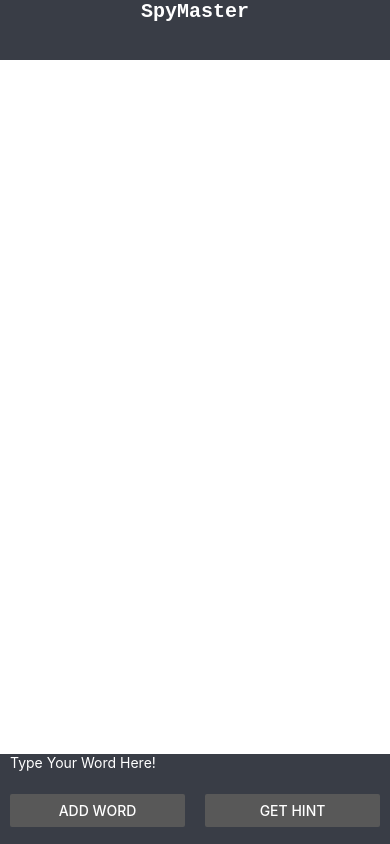
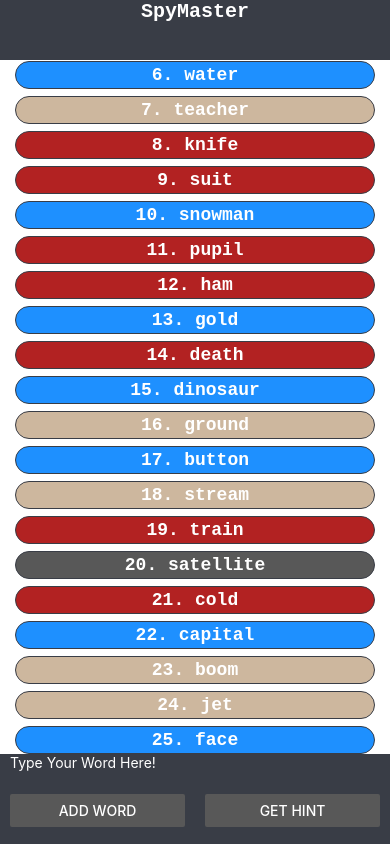
Before and after one commit to NicholasHusin/spymaster-mobile-app, a React Native app: screen / in a window 390 px wide. Built offline with nearby package versions, Linux system fonts and the light colour scheme.

Commit message:
Added hardcoded inputs.

```diff
--- a/App.js
+++ b/App.js
@@ -9,8 +9,9 @@ export default class setting extends Component {
 
   state = {
     text: '',
-    words: [],
-    labels: [],
+    words: ['thief', 'nail', 'boot', 'staff', 'root', 'water', 'teacher', 'knife', 'suit', 'snowman', 'pupil', 'ham', 'gold', 'death',
+            'dinosaur', 'ground', 'button', 'stream', 'train', 'satellite', 'cold', 'capital', 'boom', 'jet', 'face'],
+    labels: ['R', 'B', 'N', 'N', 'B', 'B', 'N', 'R', 'R', 'B', 'R', 'R', 'B', 'R', 'B', 'N', 'B', 'N', 'R', 'A', 'R', 'B', 'N', 'N', 'B',],
   }
 
   add = () => {
@@ -58,9 +59,10 @@ export default class setting extends Component {
       }),
     }).then((response) => response.json()).then((responseJSON) => {
       console.log(responseJSON)
-      Alert.alert(
-        responseJSON.clue + " (Rating: " + responseJSON.rating.toFixed(2) + ")",
-        "This clue hints at:\n" + responseJSON.wordsHintedAt.join('\n')
+      Alert.alert('',
+        JSON.stringify(responseJSON)
+        // responseJSON.clue + " (Rating: " + responseJSON.rating.toFixed(2) + ")",
+        // "This clue hints at:\n" + responseJSON.wordsHintedAt.join('\n')
       )
     })
   }
```
